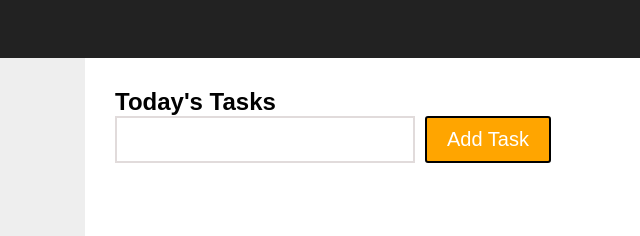
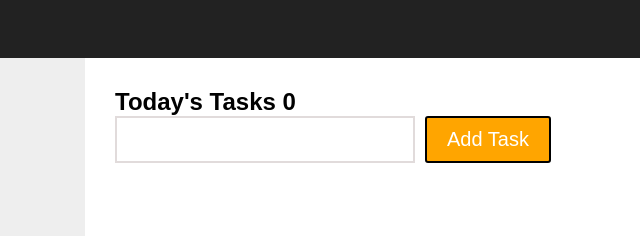
Before and after one commit to akuldhimal475-max/Study-OS, a plain HTML site: page index.html in a window 1280 px wide. Shown: the top 236 px of the page, 135-775 px from the left. Drawn offline with Linux system fonts and the light colour scheme.

Commit message:
span is made inside heading two

```diff
--- a/index.html
+++ b/index.html
@@ -22,7 +22,10 @@
         </ul>
       </aside>
       <main>
-        <h2>Today's Tasks</h2>
+        <h2>
+          Today's Tasks
+          <span class="task-count">0</span>
+        </h2>
         <div class="task-input">
           <input type="text" class="input" />
           <button class="addbtn">Add Task</button>
```
